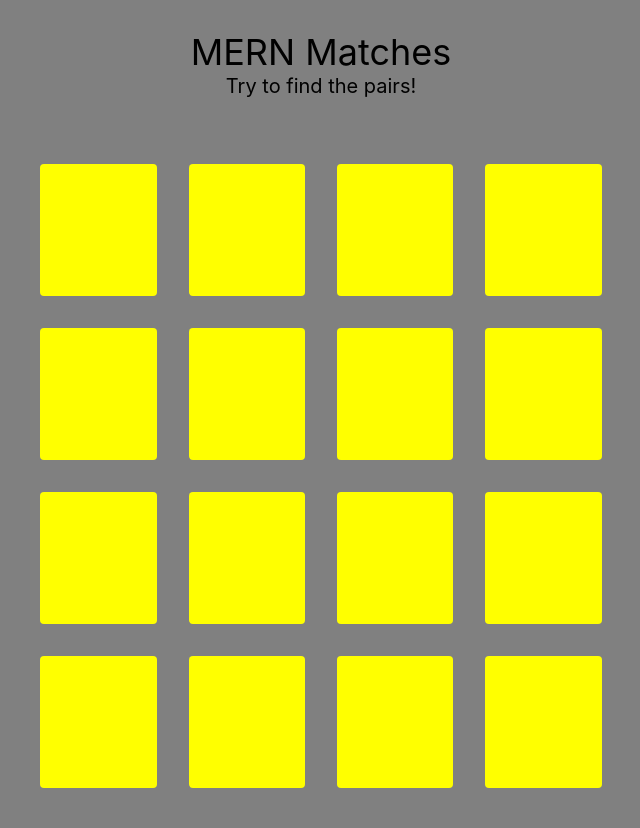
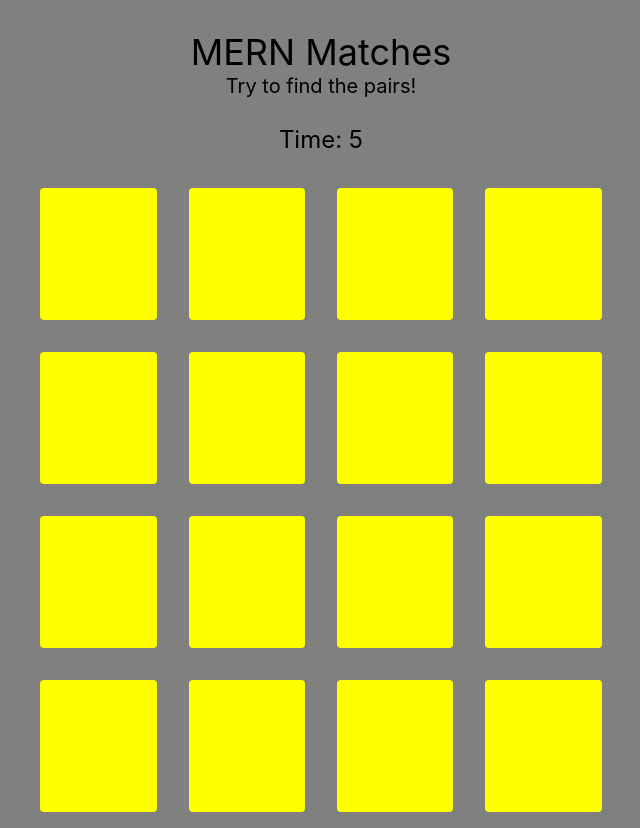
Before and after one commit to cw417/mern-matches, a React (Create React App) app in the folder client/: page / in a window 1280 px wide. Shown: the whole page, without its empty margins (319-959 px from the left). Before the commit the page ends 804 px from the top, so only its background shows below. Built offline with nearby package versions, Linux system fonts and the light colour scheme.

Commit message:
Create timer in Playfield

```diff
--- a/client/src/App.js
+++ b/client/src/App.js
@@ -6,12 +6,8 @@ import './App.css';
 function App() {
   return (
     <div className='flex flex-col items-center'>
-      <div>
-        <Topbar />
-      </div>
-      <div className='flex flex-row w-full'>
-        <Playfield />
-      </div>
+      <Topbar />
+      <Playfield />
     </div>
   );
 }
--- a/client/src/components/Playfield.js
+++ b/client/src/components/Playfield.js
@@ -23,7 +23,17 @@ export default function GameField() {
 
   const [ field, setField ] = useState(initialState(FIELDSIZE));
   const [ selected, setSelected ] = useState(null);
-  const [ matches, setMatches ] = useState([])
+  const [ matches, setMatches ] = useState([]);
+  const [ time, setTime ] = useState(0);
+
+  // timer
+  useEffect(() => {
+    const timer = setInterval(() => {
+      setTime((time) => time + 1);
+    }, 1000);
+
+    return () => clearInterval(timer);
+   }, []);
 
   useEffect(() => {
     if (matches.length === (FIELDSIZE / 2)) {
@@ -90,8 +100,9 @@ export default function GameField() {
   }
 
   return (
-    <div className='flex flex-col items-center w-full mt-6'>
-      <div className='grid grid-cols-4 grid-rows-4'>
+    <div className='flex flex-col items-center w-full'>
+      <div className='text-2xl'>Time: {time}</div>
+      <div className='grid grid-cols-4 grid-rows-4 mt-4'>
         {playfield()}
       </div>
     </div>
```
